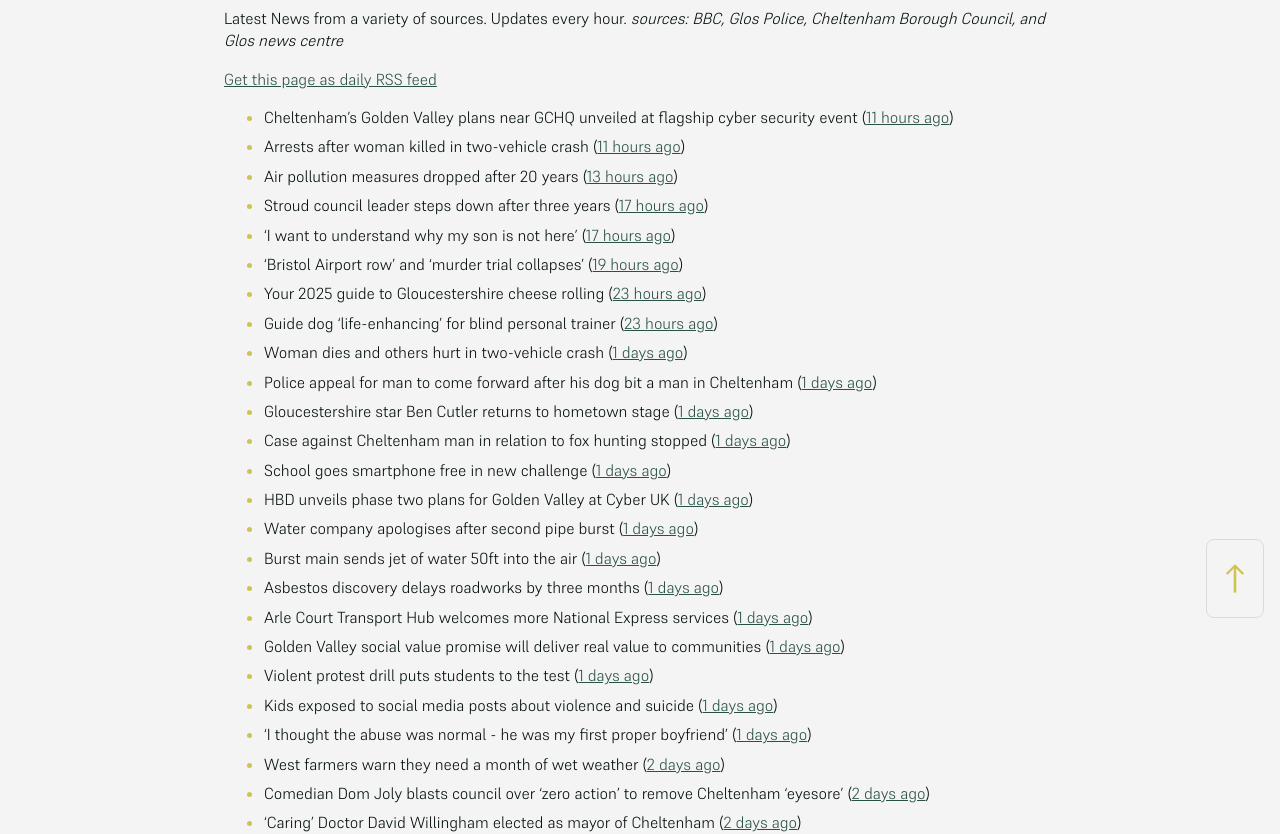
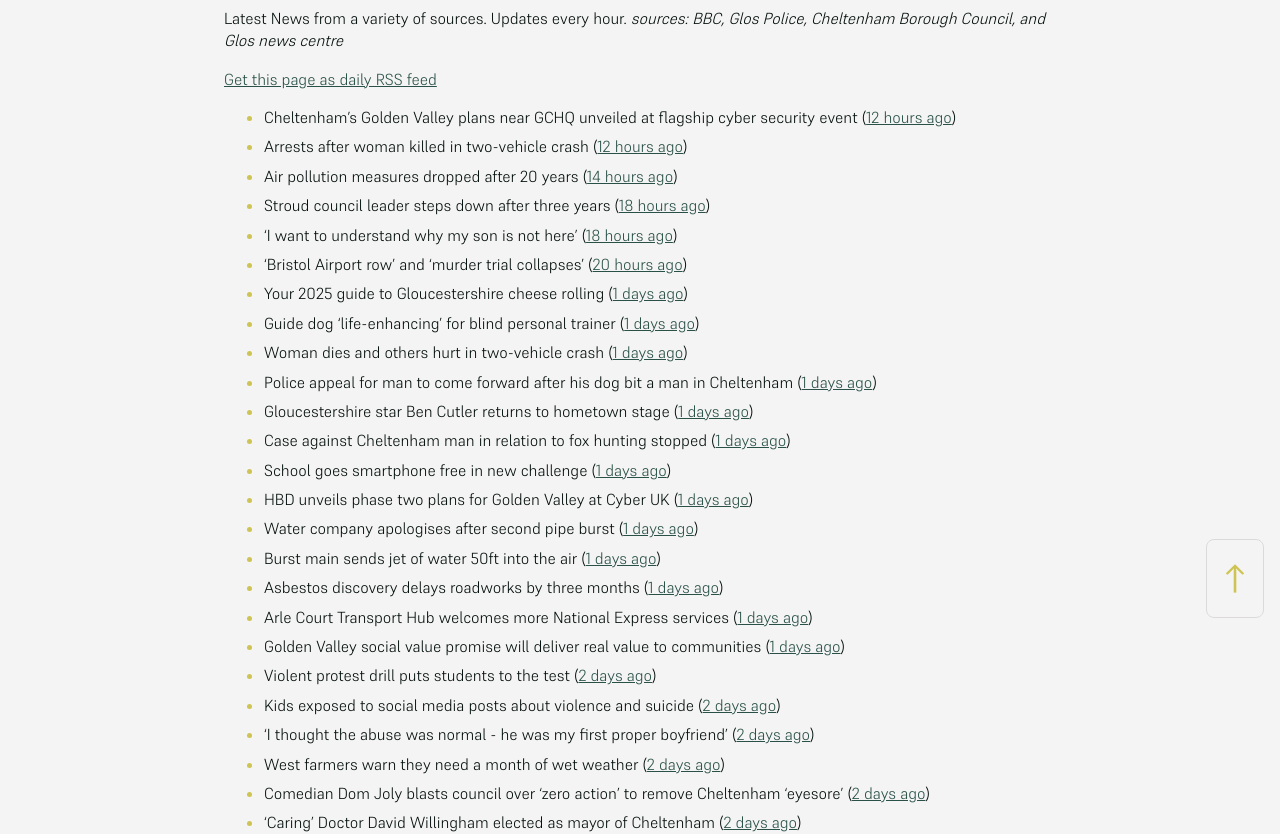
Before and after one commit to mat-0/cheltenham-open-data, a Jekyll site: the page built from _pages/news.md, in a window 1280 px wide. Shown: the part 266-1100 px from the top of the page. Built offline with Jekyll 4.4.1, drawn with Linux system fonts in a browser that asks for light colours.

Commit message:
Updated 2025-05-17 05:57:44

```diff
--- a/_pages/news.md
+++ b/_pages/news.md
@@ -12,14 +12,14 @@ _sources: BBC, Glos Police, Cheltenham Borough Council, and Glos news centre_
 [Get this page as daily RSS feed](/daily.rss)
 
 <!-- news_marker starts -->
-- Cheltenham’s Golden Valley plans near GCHQ unveiled at flagship cyber security event ([11 hours ago](https://gloucesternewscentre.co.uk/cheltenhams-golden-valley-plans-near-gchq-unveiled-at-flagship-cyber-security-event/))
-- Arrests after woman killed in two-vehicle crash ([11 hours ago](https://www.bbc.com/news/articles/cz0dl0g9zxjo))
-- Air pollution measures dropped after 20 years ([13 hours ago](https://www.bbc.com/news/articles/c7v7d4091gro))
-- Stroud council leader steps down after three years ([17 hours ago](https://www.bbc.com/news/articles/c9dq58pzel5o))
-- 'I want to understand why my son is not here' ([17 hours ago](https://www.bbc.com/news/articles/c5yk7z7k4dyo))
-- 'Bristol Airport row' and 'murder trial collapses' ([19 hours ago](https://www.bbc.com/news/articles/c93lq257pd5o))
-- Your 2025 guide to Gloucestershire cheese rolling ([23 hours ago](https://www.bbc.com/news/articles/c230jj5m1yro))
-- Guide dog 'life-enhancing' for blind personal trainer ([23 hours ago](https://www.bbc.com/news/articles/cwy3j8evxg2o))
+- Cheltenham’s Golden Valley plans near GCHQ unveiled at flagship cyber security event ([12 hours ago](https://gloucesternewscentre.co.uk/cheltenhams-golden-valley-plans-near-gchq-unveiled-at-flagship-cyber-security-event/))
+- Arrests after woman killed in two-vehicle crash ([12 hours ago](https://www.bbc.com/news/articles/cz0dl0g9zxjo))
+- Air pollution measures dropped after 20 years ([14 hours ago](https://www.bbc.com/news/articles/c7v7d4091gro))
+- Stroud council leader steps down after three years ([18 hours ago](https://www.bbc.com/news/articles/c9dq58pzel5o))
+- 'I want to understand why my son is not here' ([18 hours ago](https://www.bbc.com/news/articles/c5yk7z7k4dyo))
+- 'Bristol Airport row' and 'murder trial collapses' ([20 hours ago](https://www.bbc.com/news/articles/c93lq257pd5o))
+- Your 2025 guide to Gloucestershire cheese rolling ([1 days ago](https://www.bbc.com/news/articles/c230jj5m1yro))
+- Guide dog 'life-enhancing' for blind personal trainer ([1 days ago](https://www.bbc.com/news/articles/cwy3j8evxg2o))
 - Woman dies and others hurt in two-vehicle crash ([1 days ago](https://www.bbc.com/news/articles/cp3qjdll89jo))
 - Police appeal for man to come forward after his dog bit a man in Cheltenham ([1 days ago](https://gloucesternewscentre.co.uk/police-appeal-for-man-to-come-forward-after-his-dog-bit-a-man-in-cheltenham/))
 - Gloucestershire star Ben Cutler returns to hometown stage ([1 days ago](https://gloucesternewscentre.co.uk/gloucestershire-star-ben-cutler-returns-to-hometown-stage/))
@@ -31,9 +31,9 @@ _sources: BBC, Glos Police, Cheltenham Borough Council, and Glos news centre_
 - Asbestos discovery delays roadworks by three months ([1 days ago](https://www.bbc.com/news/articles/c0j7158dyevo))
 - Arle Court Transport Hub welcomes more National Express services ([1 days ago](https://gloucesternewscentre.co.uk/arle-court-transport-hub-welcomes-more-national-express-services/))
 - Golden Valley social value promise will deliver real value to communities ([1 days ago](https://www.cheltenham.gov.uk/news/article/3011/golden_valley_social_value_promise_will_deliver_real_value_to_communities))
-- Violent protest drill puts students to the test ([1 days ago](https://www.bbc.com/news/articles/cp92nl2yne8o))
-- Kids exposed to social media posts about violence and suicide ([1 days ago](https://www.bbc.com/news/articles/c0r1gpr0ezwo))
-- 'I thought the abuse was normal - he was my first proper boyfriend' ([1 days ago](https://www.bbc.com/news/articles/czj47g8kkm9o))
+- Violent protest drill puts students to the test ([2 days ago](https://www.bbc.com/news/articles/cp92nl2yne8o))
+- Kids exposed to social media posts about violence and suicide ([2 days ago](https://www.bbc.com/news/articles/c0r1gpr0ezwo))
+- 'I thought the abuse was normal - he was my first proper boyfriend' ([2 days ago](https://www.bbc.com/news/articles/czj47g8kkm9o))
 - West farmers warn they need a month of wet weather ([2 days ago](https://www.bbc.com/news/articles/c331dj5x2kpo))
 - Comedian Dom Joly blasts council over ‘zero action’ to remove Cheltenham ‘eyesore’ ([2 days ago](https://gloucesternewscentre.co.uk/comedian-dom-joly-blasts-council-over-zero-action-to-remove-cheltenham-eyesore/))
 - ‘Caring’ Doctor David Willingham elected as mayor of Cheltenham ([2 days ago](https://gloucesternewscentre.co.uk/caring-doctor-david-willingham-elected-as-mayor-of-cheltenham/))
```
Also changed, not shown: _data/flood.json (+5 -48 lines), index.md (+5 -5 lines).
